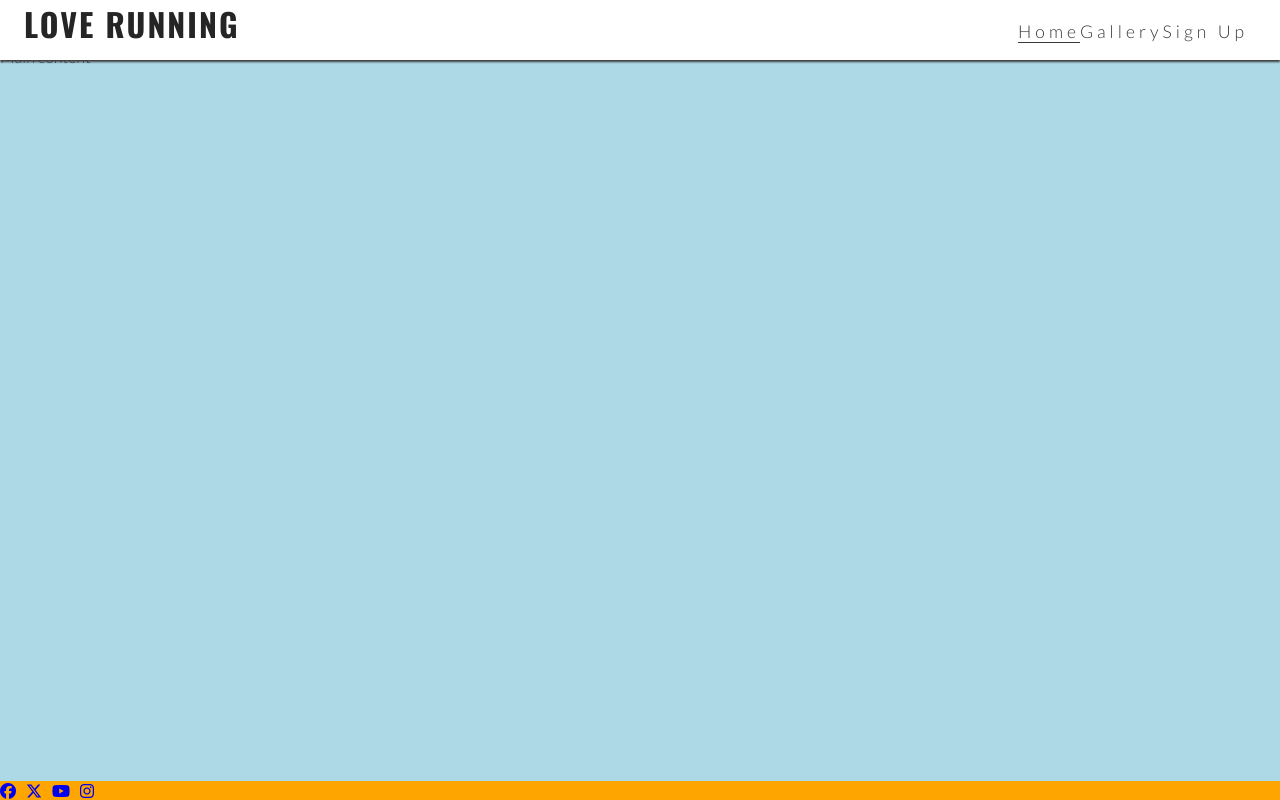
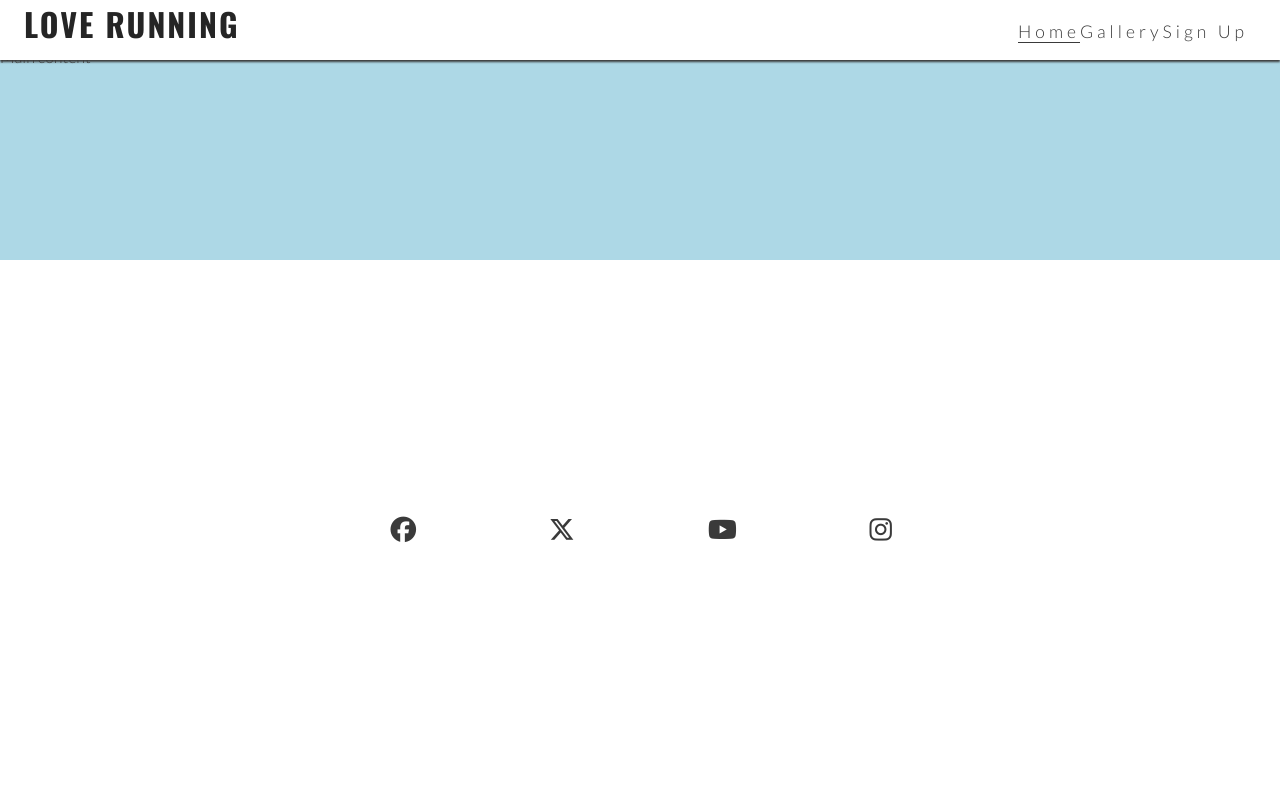
Before and after one commit to bonzai101/Love-Running., a plain HTML site: page index.html in a window 1280 px wide. Drawn offline with nearby package versions, Linux system fonts and the light colour scheme.

Commit message:
Style footer icons for all screen sizes

```diff
--- a/assets/css/style.css
+++ b/assets/css/style.css
@@ -89,19 +89,17 @@ main {
 }
 
 /* Footer */
-footer {
-    background-color: orange;
-ul.horizontal-list {
-    list-style-type:none;
-    margin:0;
-    padding: 0;
+#social-networks {
+    text-align: center;
+    padding: 20%;
     display: flex;
+    justify-content: space-evenly;
+    list-style-type: none;
 }
-ul.horizontal-list li {
-    margin-right:10px;
-}
-
-
+#social-networks i {
+    font-size: 160%;
+    padding: 5%;
+    color: #3a3a3a;
 }
 
 
--- a/index.html
+++ b/index.html
@@ -41,7 +41,7 @@
 
     <!-- Footer -->
     <footer>
-           <ul class="horizontal-list">
+           <ul id="social-networks">
             <li><a href="https://www.facebook.com/" target="_blank" rel="noopener" aria-label="Visit our Facebook page (opens in a new tab)"><i class="fa-brands fa-facebook"></i></a></li>
             <li><a href="https://twitter.com/" target="_blank" rel="noopener" aria-label="Visit our twitter page (opens in a new tab)"><i class="fa-brands fa-x-twitter"></i></a></li>
             <li><a href="https://www.youtube.com/" target="_blank" rel="noopener" aria-label="Visit our utube page (opens in a new tab)"><i class="fa-brands fa-youtube"></i></a></li>
```
